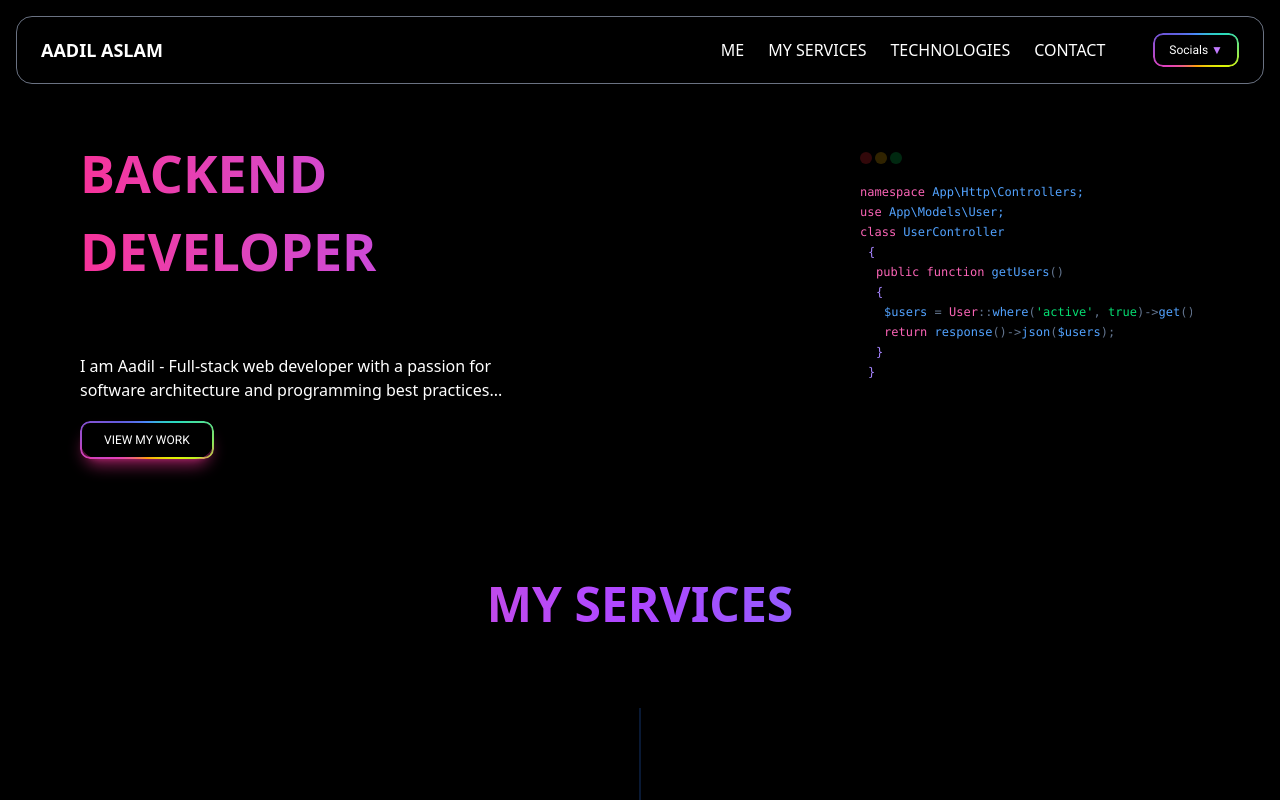
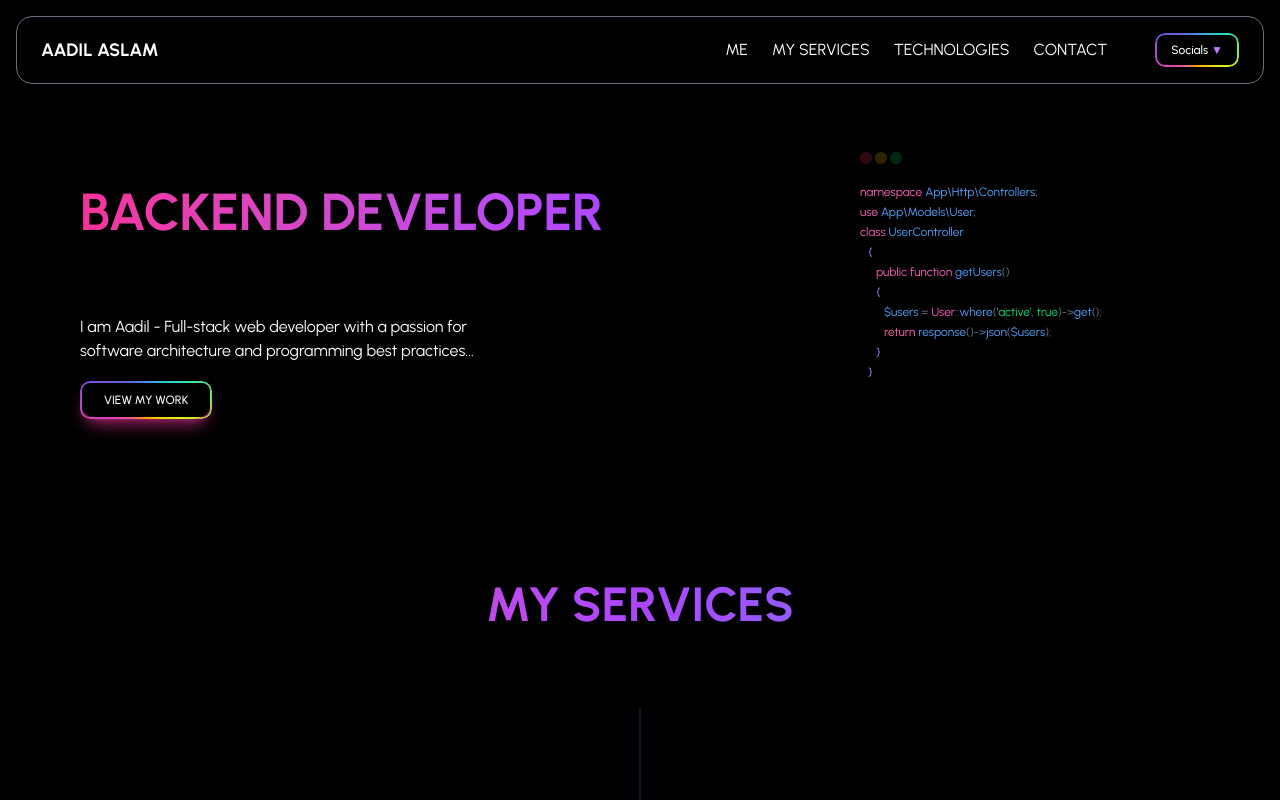
Before and after one commit to AaliyanAslam/Adil-Portfolio, a React (Vite) app: page / in a window 1280 px wide. Shown: the top 800 px of the page. Built offline with nearby package versions, Linux system fonts and the light colour scheme.

Commit message:
added urbanist

```diff
--- a/index.html
+++ b/index.html
@@ -5,8 +5,10 @@
     <link rel="icon" type="image/svg+xml" href="/vite.svg" />
     <meta name="viewport" content="width=device-width, initial-scale=1.0" />
     <title>Adil Aslam Dev</title>
-    <link href="https://fonts.googleapis.com/css2?family=Roboto:wght@300;400;700&display=swap" rel="stylesheet">
-
+    <link
+      href="https://fonts.googleapis.com/css2?family=Urbanist:wght@300;400;500;600;700;800&display=swap"
+      rel="stylesheet"
+    />
   </head>
   <body>
     <div id="root"></div>
--- a/src/App.css
+++ b/src/App.css
@@ -1,9 +1,13 @@
 @import "tailwindcss";
 
+* {
+  font-family: "Urbanist", sans-serif;
+}
 
 body, html {
     margin: 0;
     padding: 0;
+    font-family: "Urbanist", sans-serif;
 
 
   }
@@ -25,7 +29,7 @@ body, html {
     position: relative;
     border: 0;
     background: transparent; /* Ensure background doesn't obscure content */
-    font-family: "Roboto", Arial, "Segoe UI", sans-serif;
+    font-family: "Urbanist", Arial, "Segoe UI", sans-serif;
     font-size: 12px;
     font-weight: 500;
     color: #fff; /* White text/icons */
```
